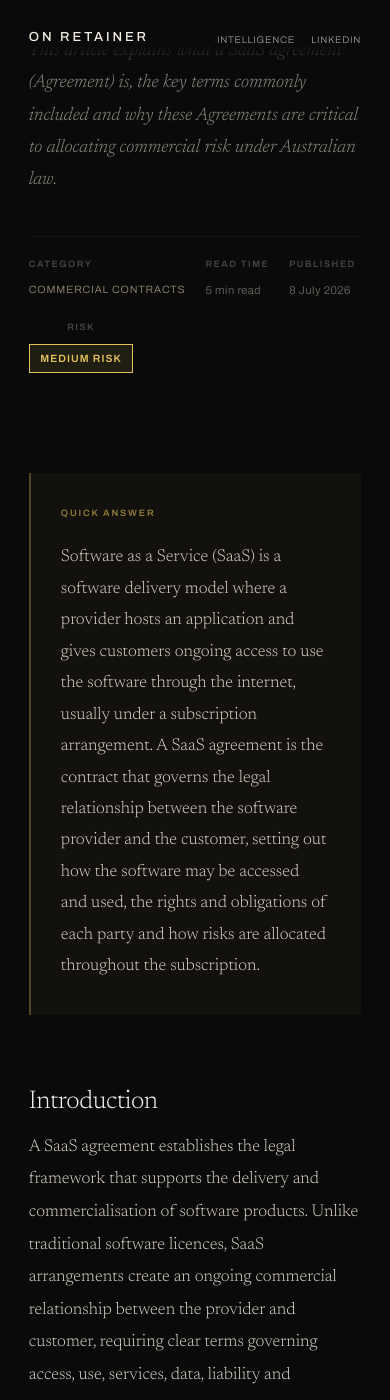
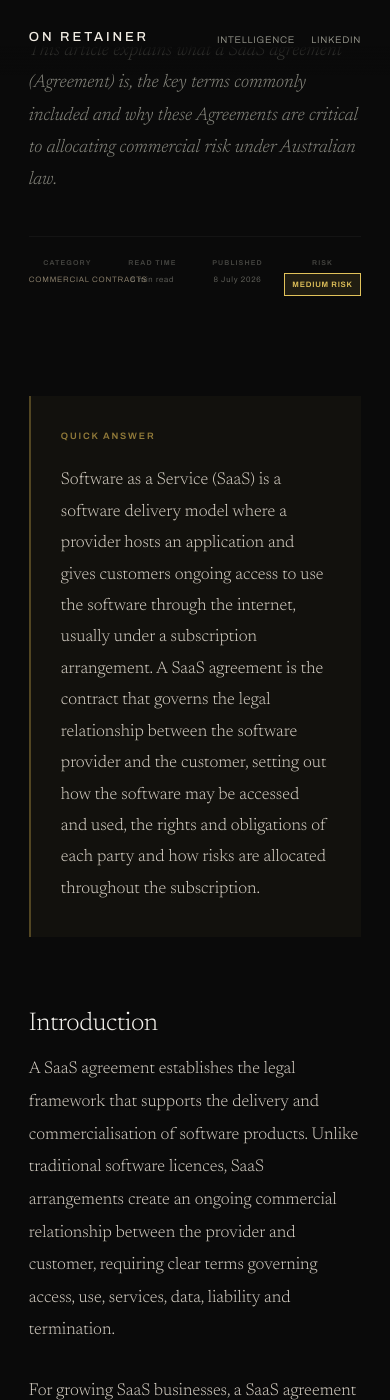
Before and after one commit to Syn-axe/solid-guacamole, a Jekyll site: the page built from _articles/what-is-a-saas-agreement.md, in a window 390 px wide and 1400 px high, scrolled down 377 px. Built offline with Jekyll 4.4.1, drawn with Linux system fonts in a browser that asks for light colours.

Commit message:
Update article.html

```diff
--- a/_layouts/article.html
+++ b/_layouts/article.html
@@ -661,7 +661,35 @@
       .article-body { padding: var(--sp-12) 1.8rem var(--sp-16); }
       footer { flex-direction: column; align-items: flex-start; gap: 1rem; }
       .footer-brand { align-items: flex-start; }
-      .article-meta-strip { flex-wrap: wrap; gap: var(--sp-5); justify-content: flex-start; }
+      .article-meta-strip {
+        display: grid;
+        grid-template-columns: repeat(4, minmax(0, 1fr));
+        gap: clamp(0.25rem, 2vw, 0.75rem);
+        align-items: start;
+      }
+      .article-meta-strip .meta-item {
+        min-width: 0;
+        align-items: center;
+        text-align: center;
+        gap: clamp(0.2rem, 1vw, 0.5rem);
+      }
+      .article-meta-strip .meta-label {
+        font-size: clamp(0.42rem, 1.8vw, 0.58rem);
+        letter-spacing: clamp(0.06em, 0.8vw, 0.16em);
+        white-space: nowrap;
+      }
+      .article-meta-strip .meta-value,
+      .article-meta-strip .meta-value--risk {
+        max-width: 100%;
+        font-size: clamp(0.48rem, 2vw, 0.7rem);
+        letter-spacing: clamp(0.02em, 0.5vw, 0.1em);
+        white-space: nowrap;
+      }
+      .article-meta-strip .meta-value--risk {
+        min-width: 0;
+        width: 100%;
+        padding: clamp(0.2rem, 1vw, 0.3rem) clamp(0.15rem, 1.5vw, 0.65rem);
+      }
       h1 { font-size: clamp(1.85rem, 7vw, 2.6rem); }
     }
   </style>
```
